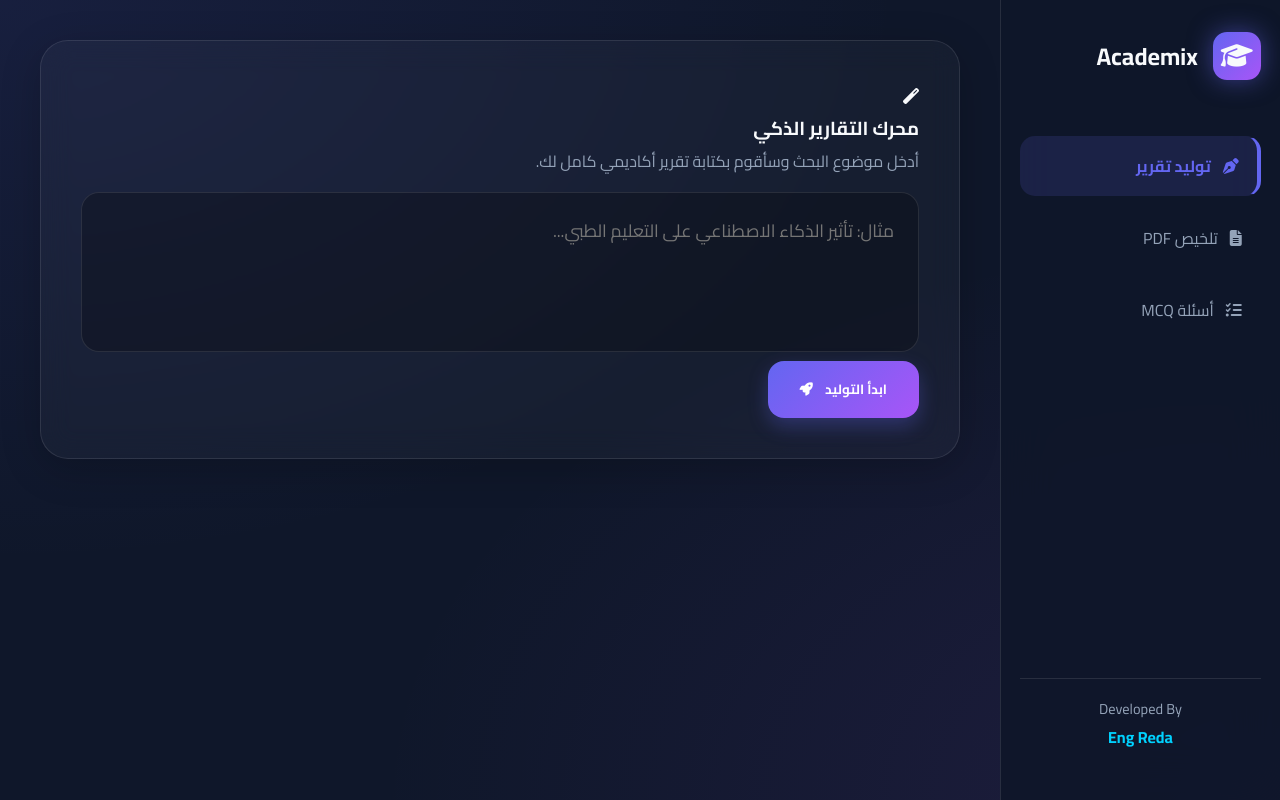
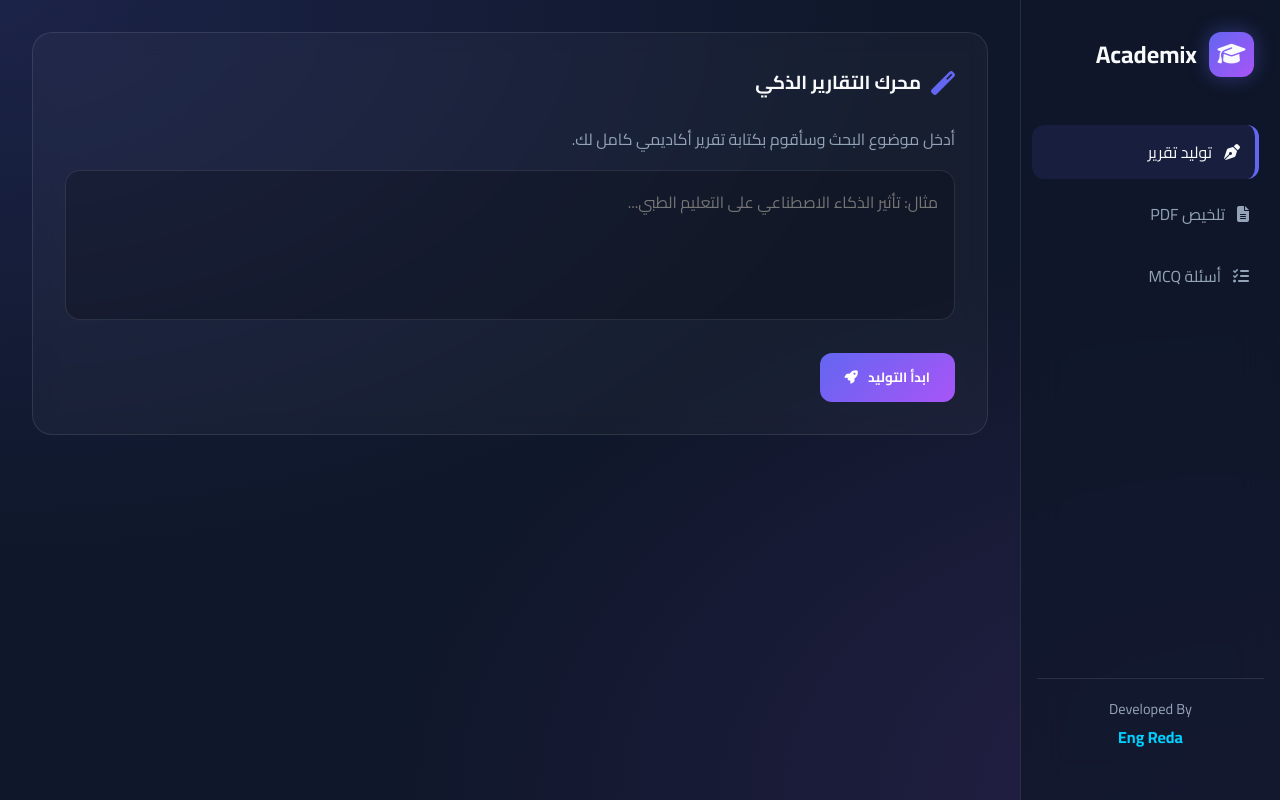
Before and after one commit to rfsox/AcademiX-AI, a Flask app: page / in a window 1280 px wide. Run offline with Flask 3, Linux system fonts and the light colour scheme.

Commit message:
Update style.css

```diff
--- a/static/style.css
+++ b/static/style.css
@@ -1,258 +1,195 @@
-/* 1. الإعدادات والمتغيرات الأكاديمية */
+/* 1. الإعدادات العامة والمتغيرات */
 :root {
     --primary: #6366f1;
-    --primary-glow: rgba(99, 102, 241, 0.5);
+    --primary-glow: rgba(99, 102, 241, 0.4);
     --secondary: #a855f7;
     --accent: #00d2ff;
-    --danger: #ef4444;
-    --success: #10b981;
     --bg-dark: #0f172a;
     --glass-bg: rgba(255, 255, 255, 0.03);
     --glass-border: rgba(255, 255, 255, 0.1);
     --text-main: #f8fafc;
     --text-dim: #94a3b8;
-    --sidebar-width: 280px;
+    --sidebar-width: 260px;
     --transition: all 0.3s cubic-bezier(0.4, 0, 0.2, 1);
 }
 
-/* 2. التنسيق الأساسي والجسم */
 * {
     margin: 0;
     padding: 0;
     box-sizing: border-box;
     font-family: 'Cairo', sans-serif;
-    scroll-behavior: smooth;
 }
 
 body {
     background: var(--bg-dark);
     background-image:
-        radial-gradient(at 0% 0%, rgba(99, 102, 241, 0.1) 0px, transparent 50%),
-        radial-gradient(at 100% 100%, rgba(168, 85, 247, 0.1) 0px, transparent 50%);
+        radial-gradient(at 0% 0%, rgba(99, 102, 241, 0.15) 0px, transparent 50%),
+        radial-gradient(at 100% 100%, rgba(168, 85, 247, 0.15) 0px, transparent 50%);
     color: var(--text-main);
     min-height: 100vh;
     display: flex;
     overflow-x: hidden;
 }
 
-/* 3. القائمة الجانبية (Sidebar) */
+/* 2. القائمة الجانبية (Sidebar) */
 .sidebar {
     width: var(--sidebar-width);
-    background: rgba(15, 23, 42, 0.9);
-    backdrop-filter: blur(25px);
+    background: rgba(15, 23, 42, 0.8);
+    backdrop-filter: blur(20px);
     border-left: 1px solid var(--glass-border);
     height: 100vh;
     position: fixed;
     right: 0;
     display: flex;
     flex-direction: column;
-    padding: 2rem 1.2rem;
-    z-index: 2000;
+    padding: 2rem 1rem;
+    z-index: 1000;
 }
 
 .logo-area {
     display: flex;
     align-items: center;
-    gap: 15px;
-    margin-bottom: 3.5rem;
+    gap: 12px;
+    margin-bottom: 3rem;
+    padding: 0 10px;
 }
 
 .logo-icon {
-    width: 48px;
-    height: 48px;
+    width: 45px;
+    height: 45px;
     background: linear-gradient(135deg, var(--primary), var(--secondary));
-    border-radius: 14px;
+    border-radius: 12px;
     display: flex;
     align-items: center;
     justify-content: center;
-    font-size: 1.6rem;
-    box-shadow: 0 0 25px var(--primary-glow);
+    font-size: 1.4rem;
+    box-shadow: 0 0 20px var(--primary-glow);
 }
 
 .nav-item {
     display: flex;
     align-items: center;
     gap: 12px;
-    padding: 14px 18px;
-    margin-bottom: 12px;
-    border-radius: 15px;
+    padding: 12px 15px;
+    margin-bottom: 8px;
+    border-radius: 12px;
     cursor: pointer;
     color: var(--text-dim);
     transition: var(--transition);
-    border: 1px solid transparent;
 }
 
-.nav-item:hover {
+.nav-item:hover, .nav-item.active {
     background: var(--glass-bg);
     color: var(--text-main);
-    transform: translateX(-8px);
+    transform: translateX(-5px);
 }
 
 .nav-item.active {
-    background: rgba(99, 102, 241, 0.15);
-    color: var(--primary);
     border-right: 4px solid var(--primary);
-    font-weight: 700;
+    background: rgba(99, 102, 241, 0.1);
 }
 
-/* 4. المحتوى الرئيسي */
+/* 3. المحتوى الرئيسي والبطاقات */
 .main-content {
     margin-right: var(--sidebar-width);
     flex: 1;
-    padding: 2.5rem;
+    padding: 2rem;
     max-width: calc(100vw - var(--sidebar-width));
 }
 
 .glass-card {
     background: var(--glass-bg);
-    backdrop-filter: blur(15px);
+    backdrop-filter: blur(10px);
     border: 1px solid var(--glass-border);
-    border-radius: 28px;
-    padding: 2.5rem;
-    margin-bottom: 2.5rem;
-    box-shadow: 0 10px 40px rgba(0,0,0,0.2);
+    border-radius: 20px;
+    padding: 2rem;
+    margin-bottom: 2rem;
+    animation: fadeIn 0.5s ease-out;
 }
 
-/* 5. المدخلات والأزرار */
+.card-header {
+    display: flex;
+    align-items: center;
+    gap: 10px;
+    margin-bottom: 1.5rem;
+}
+
+.card-header i { color: var(--primary); font-size: 1.5rem; }
+
+/* 4. المدخلات والأزرار */
 textarea {
     width: 100%;
-    min-height: 160px;
-    background: rgba(0, 0, 0, 0.25);
+    min-height: 150px;
+    background: rgba(0, 0, 0, 0.2);
     border: 1px solid var(--glass-border);
-    border-radius: 18px;
-    padding: 1.5rem;
-    color: #fff;
-    font-size: 1.1rem;
-    line-height: 1.6;
+    border-radius: 15px;
+    padding: 1rem;
+    color: white;
+    font-size: 1rem;
     resize: none;
     outline: none;
-    transition: var(--transition);
-}
-
-textarea:focus {
-    border-color: var(--primary);
-    box-shadow: 0 0 20px rgba(99, 102, 241, 0.15);
+    margin-bottom: 1.5rem;
 }
 
 .btn-glow {
-    padding: 16px 32px;
+    padding: 12px 25px;
     background: linear-gradient(135deg, var(--primary), var(--secondary));
     border: none;
-    border-radius: 16px;
+    border-radius: 12px;
     color: white;
-    font-weight: 800;
+    font-weight: bold;
     cursor: pointer;
     transition: var(--transition);
-    display: inline-flex;
+    display: flex;
     align-items: center;
-    gap: 12px;
-    box-shadow: 0 8px 20px rgba(99, 102, 241, 0.3);
+    gap: 10px;
 }
 
 .btn-glow:hover {
-    transform: translateY(-4px) scale(1.02);
-    box-shadow: 0 12px 30px rgba(99, 102, 241, 0.5);
+    transform: translateY(-2px);
+    box-shadow: 0 5px 15px var(--primary-glow);
 }
 
-.btn-glow:active { transform: scale(0.98); }
-
-/* 6. منطقة النتائج (الورقة الأكاديمية) */
+/* 5. منطقة النتائج (الورقة الأكاديمية) */
 .output-paper {
-    background: #ffffff;
-    color: #0f172a;
-    padding: 4rem;
-    border-radius: 12px;
-    box-shadow: 0 25px 60px rgba(0, 0, 0, 0.4);
-    line-height: 1.8;
-    position: relative;
-    overflow-x: auto;
+    background: white;
+    color: #1e293b;
+    padding: 3rem;
+    border-radius: 8px;
+    line-height: 1.7;
+    box-shadow: 0 10px 30px rgba(0,0,0,0.3);
 }
 
-/* تنسيق المحتوى داخل النتيجة (Markdown) */
 .markdown-body h1, .markdown-body h2 {
     border-bottom: 2px solid #e2e8f0;
-    margin: 1.5rem 0 1rem;
+    margin-bottom: 1rem;
     padding-bottom: 0.5rem;
-    color: #1e293b;
 }
 
-.markdown-body p { margin-bottom: 1.2rem; }
-
-.markdown-body ul, .markdown-body ol {
-    margin-right: 2rem;
-    margin-bottom: 1.2rem;
+/* 6. شاشة التحميل (DNA Spinner) */
+.loader-wrapper {
+    flex-direction: column;
+    align-items: center;
+    gap: 1rem;
+    padding: 2rem;
 }
 
-.markdown-body table {
-    width: 100%;
-    border-collapse: collapse;
-    margin: 20px 0;
-    background: #f8fafc;
+.dna-spinner {
+    width: 40px;
+    height: 40px;
+    border: 4px solid var(--glass-border);
+    border-top: 4px solid var(--primary);
+    border-radius: 50%;
+    animation: spin 1s linear infinite;
 }
 
-.markdown-body th, .markdown-body td {
-    border: 1px solid #cbd5e1;
-    padding: 12px 15px;
-    text-align: right;
-}
-
-.markdown-body th { background: #f1f5f9; }
-
-/* 7. عناصر الواجهة الإضافية */
-.drop-zone {
-    border: 2px dashed var(--glass-border);
-    border-radius: 24px;
-    padding: 4rem 2rem;
-    text-align: center;
-    cursor: pointer;
-    background: rgba(255,255,255,0.01);
-    transition: var(--transition);
-}
-
-.drop-zone:hover {
-    border-color: var(--primary);
-    background: rgba(99, 102, 241, 0.05);
-}
-
-.result-controls {
-    display: flex;
-    gap: 15px;
-    margin-bottom: 15px;
-    justify-content: flex-end;
-}
-
-.action-btn {
-    padding: 10px 20px;
-    border-radius: 10px;
-    border: none;
-    cursor: pointer;
-    font-weight: 600;
-    display: flex;
-    align-items: center;
-    gap: 8px;
-    transition: 0.2s;
-}
-
-.action-btn.pdf { background: var(--danger); color: white; }
-.action-btn.copy { background: var(--success); color: white; }
-
-/* 8. التحميل (Loader) */
-.dna-spinner {
-    width: 50px;
-    height: 50px;
-    border: 5px solid var(--glass-border);
-    border-top-color: var(--primary);
-    border-radius: 50%;
-    animation: spin 1s infinite linear;
-}
-
-/* 9. استجابة الموبايل الشاملة */
-@media (max-width: 1024px) {
+/* 7. استجابة الموبايل */
+@media (max-width: 768px) {
     body { flex-direction: column; }
     .sidebar {
         width: 100%;
         height: auto;
-        position: static;
+        position: relative;
         padding: 1rem;
         border-left: none;
         border-bottom: 1px solid var(--glass-border);
@@ -260,22 +197,12 @@ textarea:focus {
     .main-content {
         margin-right: 0;
         max-width: 100%;
-        padding: 1.5rem;
+        padding: 1rem;
     }
-    .nav-menu {
-        display: flex;
-        overflow-x: auto;
-        gap: 10px;
-        padding: 5px;
-    }
-    .nav-item {
-        white-space: nowrap;
-        margin-bottom: 0;
-        padding: 10px 15px;
-    }
-    .output-paper { padding: 2rem 1.5rem; }
+    .nav-menu { display: flex; gap: 10px; overflow-x: auto; }
+    .nav-item { white-space: nowrap; margin-bottom: 0; }
+    .sidebar-footer { display: none; }
 }
 
-/* 10. الحركات */
 @keyframes spin { to { transform: rotate(360deg); } }
-@keyframes fadeIn { from { opacity: 0; transform: translateY(15px); } to { opacity: 1; transform: translateY(0); } }
+@keyframes fadeIn { from { opacity: 0; transform: translateY(10px); } to { opacity: 1; transform: translateY(0); } }
```
